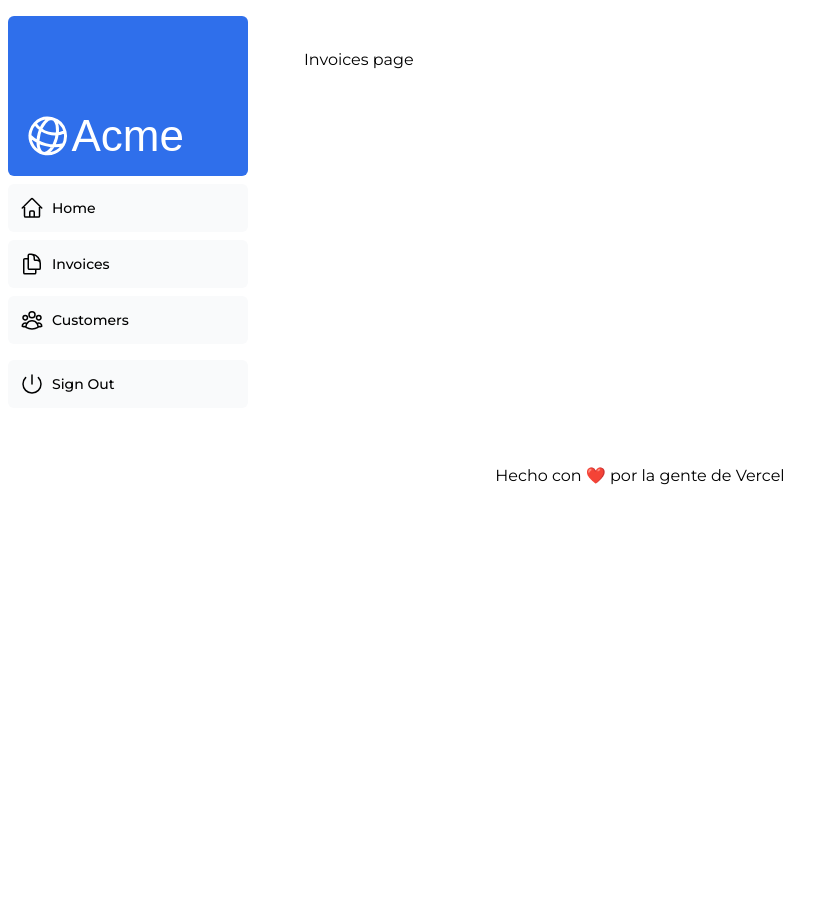
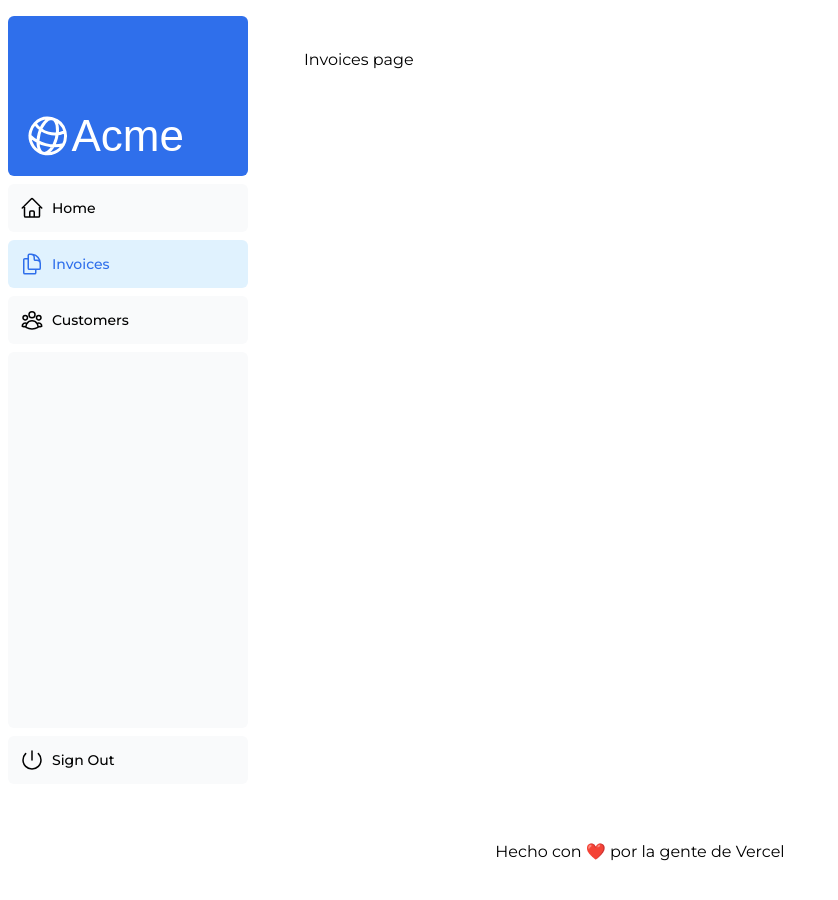
Before and after one commit to MatiasFabeiro/nextjs-dashboard, a Next.js app: page /dashboard/invoices in a window 1280 px wide. Shown: the top 900 px of the page, without its empty margins (0-838 px from the left). Before the commit the page ends 800 px from the top, so only its background shows below. Built offline with nearby package versions, Linux system fonts and the light colour scheme; a web font is replaced by a local one.

Commit message:
Updates 16/3

```diff
--- a/app/dashboard/layout.tsx
+++ b/app/dashboard/layout.tsx
@@ -2,7 +2,7 @@
 
 export default function Layout ({ children } : { children: React.ReactNode }) {
   return (
-    <div className="flex hscreen flex-col md:flex-row md:overflow-hidden">
+    <div className="flex h-screen flex-col md:flex-row md:overflow-hidden">
       <div className="w-full flex-none md:w-64">
         <SideNav/>
       </div>
--- a/app/ui/dashboard/nav-links.tsx
+++ b/app/ui/dashboard/nav-links.tsx
@@ -1,8 +1,13 @@
+'use client' // <== hace que este componente tambien se renderize en el cliente, en este caso es necesario ya que para usar pathname, el concepto de pathname solo
+            // existe en el cliente por lo que si o si necesitamos usar la directiva de 'use client' y no 'use server' para poder acceder al pathname
+
 import {
   UserGroupIcon,
   HomeIcon,
   DocumentDuplicateIcon,
 } from '@heroicons/react/24/outline';
+import Link from 'next/link';
+import { usePathname } from 'next/navigation';
 
 // Map of links to display in the side navigation.
 // Depending on the size of the application, this would be stored in a database.
@@ -17,19 +22,24 @@
 ];
 
 export default function NavLinks() {
+  const pathname = usePathname();
   return (
     <>
       {links.map((link) => {
         const LinkIcon = link.icon;
         return (
-          <a
+          <Link
             key={link.name}
             href={link.href}
-            className="flex h-[48px] grow items-center justify-center gap-2 rounded-md bg-gray-50 p-3 text-sm font-medium hover:bg-sky-100 hover:text-blue-600 md:flex-none md:justify-start md:p-2 md:px-3"
+            className={`flex h-[48px] grow items-center justify-center gap-2 rounded-md bg-gray-50 p-3 text-sm font-medium
+            hover:bg-sky-100 hover:text-blue-600 md:flex-none md:justify-start md:p-2 md:px-3
+
+            ${pathname === link.href ? 'bg-sky-100 text-blue-600' : ''}
+            `}
           >
             <LinkIcon className="w-6" />
             <p className="hidden md:block">{link.name}</p>
-          </a>
+          </Link>
         );
       })}
     </>
```
Also changed, not shown: 1 other file (tests, documents, lock files or other folders).
